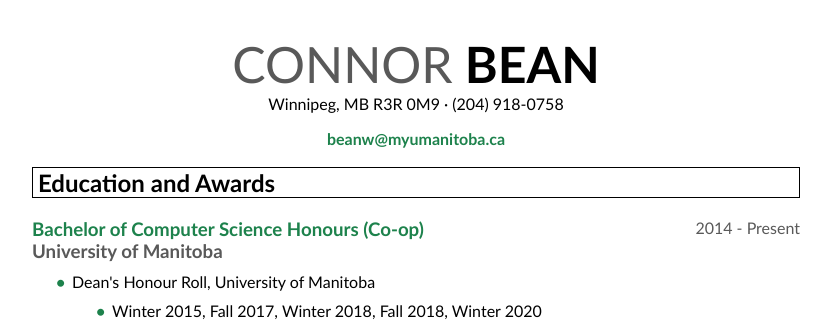
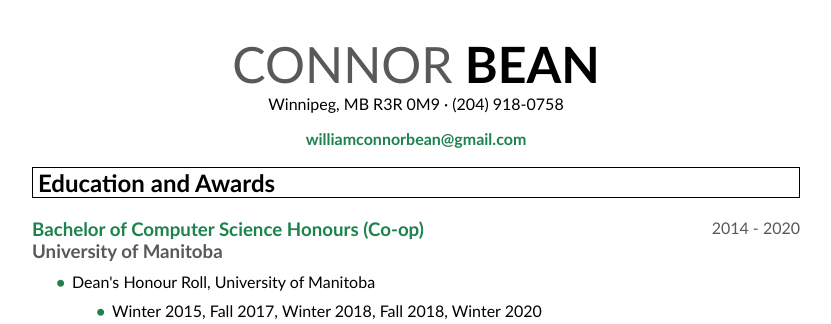
Before and after one commit to williamconnorbean/resume, a Jekyll site: the page built from index.md, in a window 1280 px wide. Shown: the top 324 px of the page, without its empty margins (224-1055 px from the left). Built offline with Jekyll 4.4.1, drawn with Linux system fonts in a browser that asks for light colours.

Commit message:
Update for graduating uni

```diff
--- a/index.md
+++ b/index.md
@@ -7,14 +7,14 @@ layout: resume
 {:.center}
 Winnipeg, MB R3R 0M9 · (204) 918-0758
 {:.center}
-**beanw@myumanitoba.ca**
+**williamconnorbean@gmail.com**
 {:.center}
 {:.green}
 
 ## **Education and Awards**
 {:.titles}
 
-### **Bachelor of Computer Science Honours (Co-op)**{:.green} `2014 - Present`{:.dates}
+### **Bachelor of Computer Science Honours (Co-op)**{:.green} `2014 - 2020`{:.dates}
 
 ### **University of Manitoba**
 {:.grey}
```
